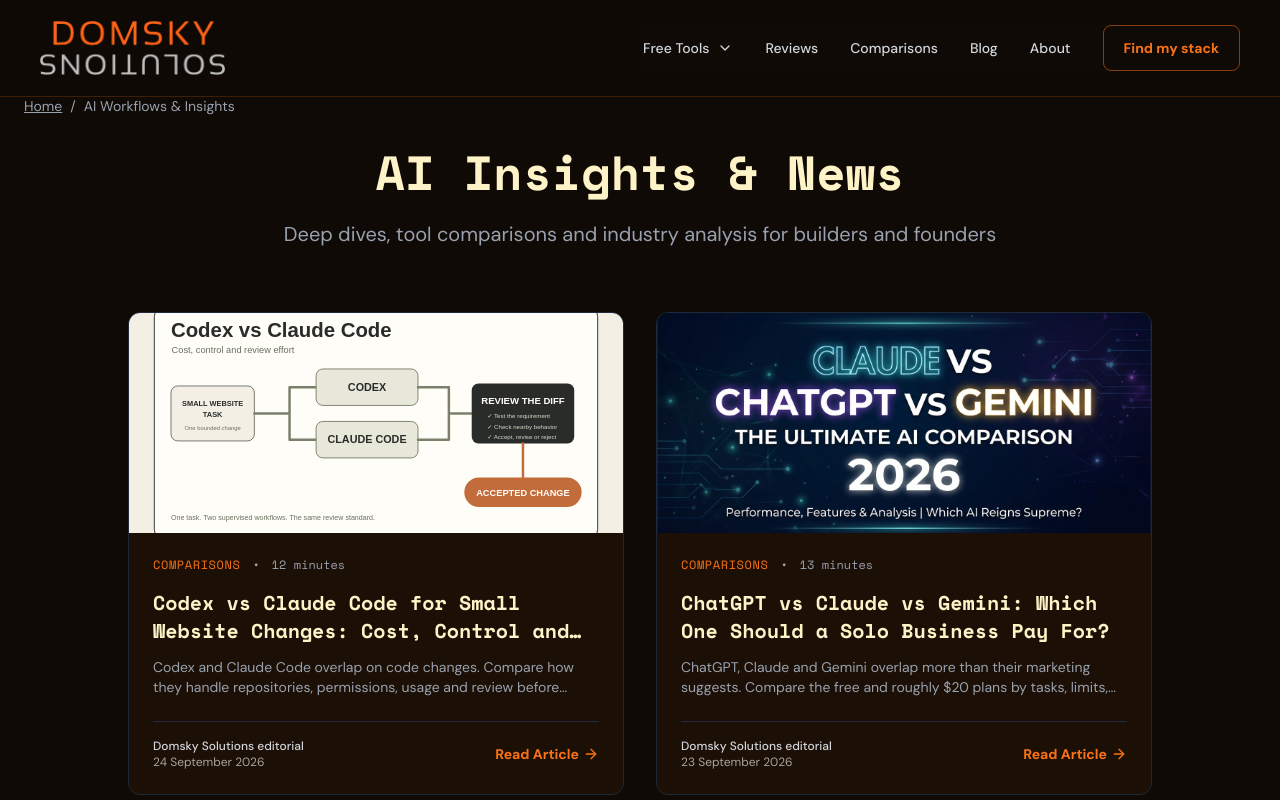
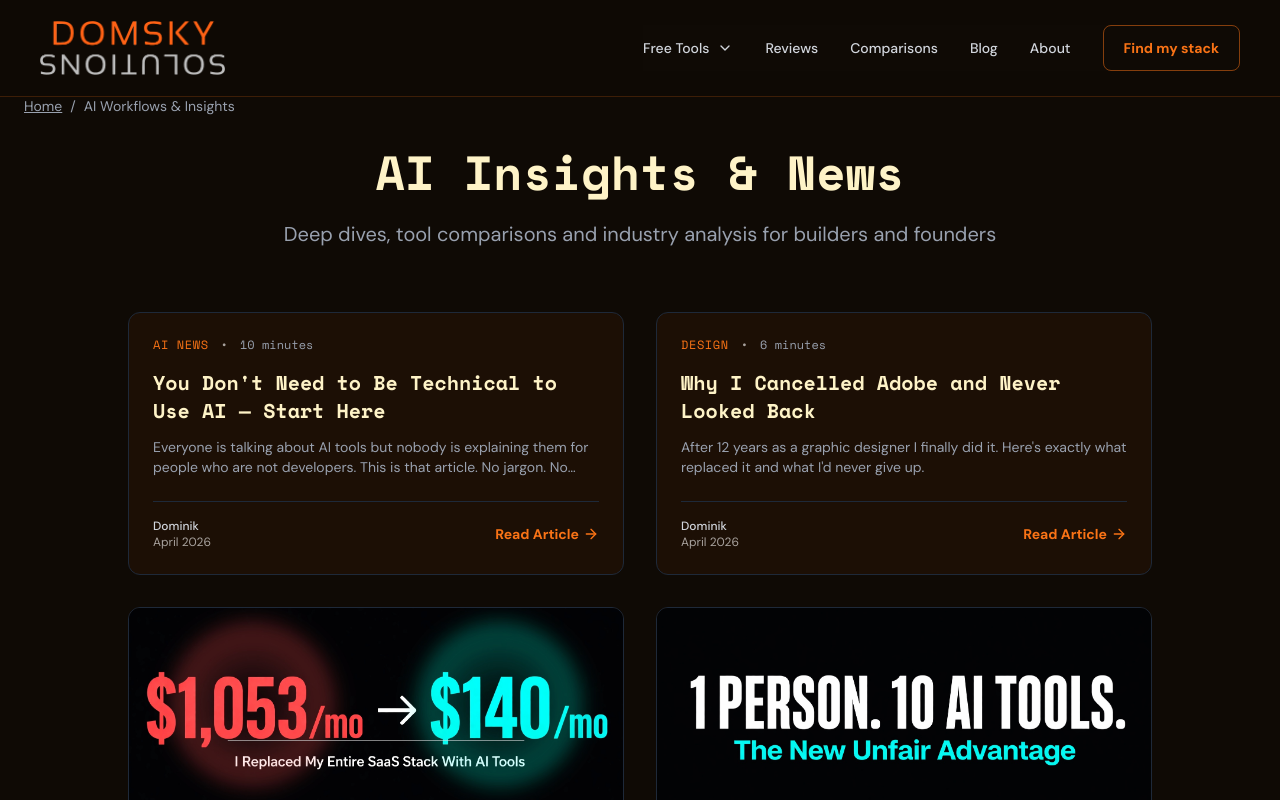
Before and after one commit to domskysolutions-collab/domskysolutions.com, a React (Vite) app: page /blog in a window 1280 px wide. Shown: the top 800 px of the page. Built offline with nearby package versions, Linux system fonts and the light colour scheme.

Commit message:
Keep structured reviews out of blog listing

```diff
--- a/src/pages/BlogIndex.tsx
+++ b/src/pages/BlogIndex.tsx
@@ -19,7 +19,7 @@ export const BlogIndex = () => {
         </div>
 
         <div className="grid grid-cols-1 md:grid-cols-2 gap-8 max-w-5xl mx-auto">
-          {BLOG_POSTS.map(post => (
+          {BLOG_POSTS.filter(post => post.slug.startsWith('/blog/')).map(post => (
             <BlogCard key={post.slug} post={post} />
           ))}
         </div>
```
